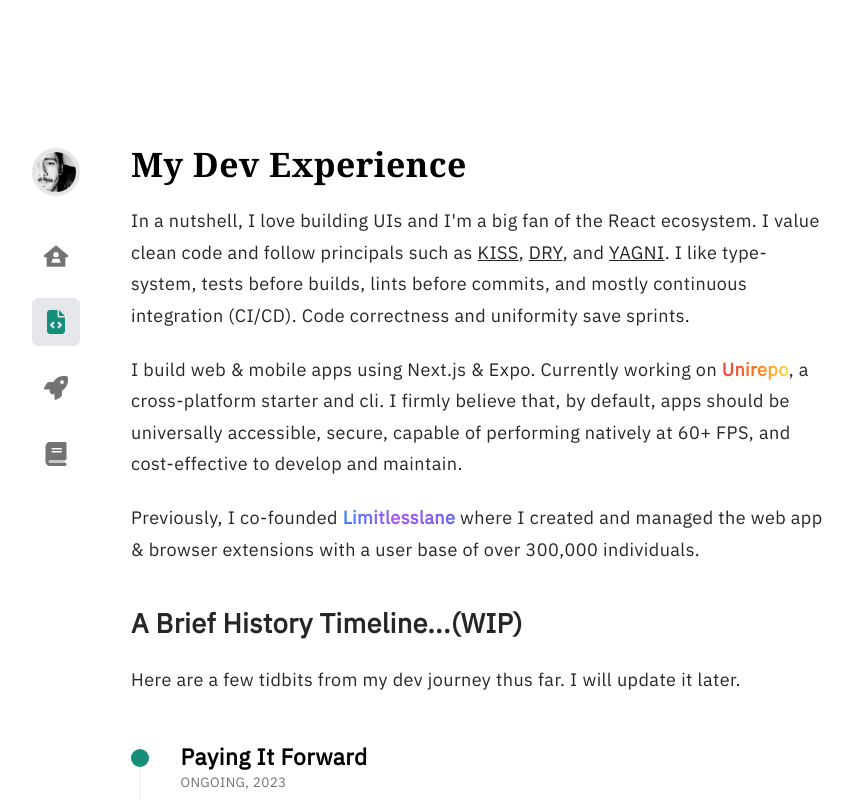
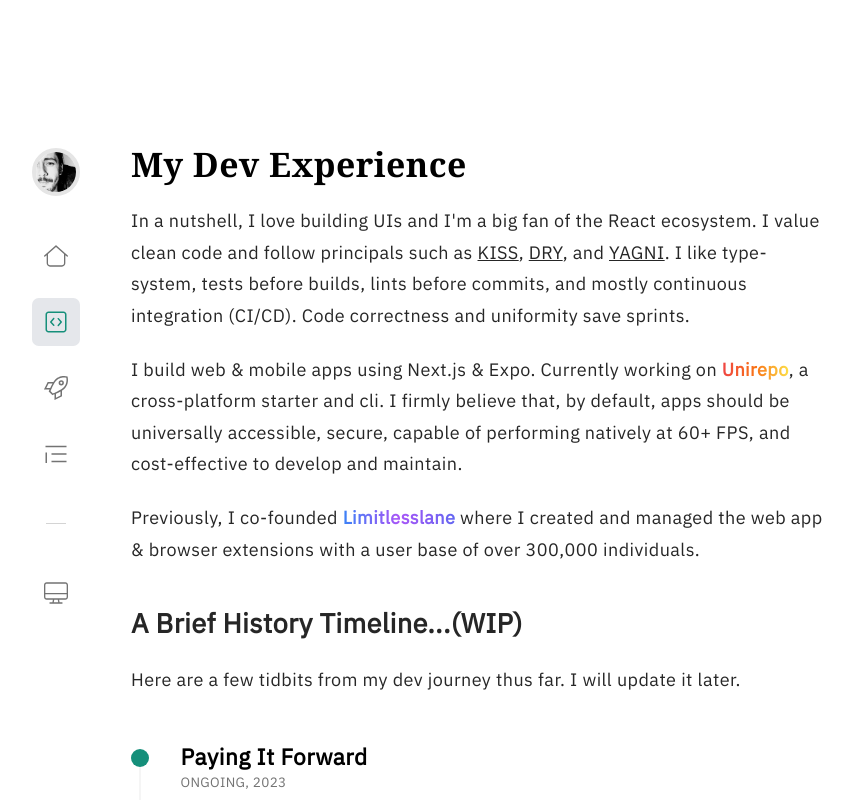
Before and after one commit to wibb36/wibb.me, a Next.js app: page /dev in a window 1280 px wide. Shown: the top 800 px of the page, without its empty margins (155-1008 px from the left). Built offline with nearby package versions, Linux system fonts and the light colour scheme.

Commit message:
add theme switch button icon

```diff
--- a/app/layout.tsx
+++ b/app/layout.tsx
@@ -1,8 +1,7 @@
-import './global.css'
+import '../styles/global.css'
 
-import clsx from 'clsx';
 import localFont from 'next/font/local';
-import { Sidebar, Breadcrumbs } from '../components';
+import { Providers, Sidebar, Breadcrumbs } from '../components';
 
 export { metadata } from './meta'
 
@@ -19,18 +18,19 @@ export default function RootLayout({
     children: React.ReactNode
 }) {
     return (
-        <html lang="en"
-            className={clsx(
-                'text-black bg-white dark:text-white dark:bg-[#111010]',
-                wibb_font.variable
-            )}
+        <html
+            lang="en"
+            className={wibb_font.variable}
+            suppressHydrationWarning
         >
             <body className="antialiased max-w-4xl mb-40 flex flex-col md:flex-row mx-4 mt-8 md:mt-20 lg:mt-32 lg:mx-auto bg-grid [--grid-opacity:0.08] [--grid-size:100px] overflow-y-scroll scrollbar scrollbar-thumb-[#158f7a] dark:scrollbar-thumb-primary scrollbar-track-gray-200 dark:scrollbar-track-gray-800" suppressHydrationWarning={true} >
-                <Sidebar />
-                <main className="flex-auto min-w-0 mt-6 md:mt-0 flex flex-col px-2 md:px-0">
-                    <Breadcrumbs />
-                    {children}
-                </main>
+                <Providers>
+                    <Sidebar />
+                    <main className="flex-auto min-w-0 mt-6 md:mt-0 flex flex-col px-2 md:px-0">
+                        <Breadcrumbs />
+                        {children}
+                    </main>
+                </Providers>
             </body>
         </html>
     )
--- a/components/icon/icons.tsx
+++ b/components/icon/icons.tsx
@@ -7,14 +7,14 @@ export type IconType = keyof typeof icons;
 export const icons = {
     home: (props: React.SVGProps<SVGSVGElement>) => (
         <svg viewBox="0 0 576 512" {...props}>
-            <path d="M576 287.6h-64.2l1 224.4H64.1V287.6H0V240L288.4 0 576 240v47.6zM352 224a64 64 0 1 0-128 0 64 64 0 1 0 128 0zm48 192-32-96H208l-32 96h224z" />
+    <path d="M277.4 4c6-5.3 15.1-5.3 21.2 0l272 240c6.6 5.8 7.3 16 1.4 22.6s-16 7.3-22.6 1.4L512 235v197c0 44.2-35.8 80-80 80H144c-44.2 0-80-35.8-80-80V235l-37.4 33c-6.6 5.8-16.8 5.2-22.6-1.4s-5.2-16.8 1.4-22.6l272-240zM96 206.7V432c0 26.5 21.5 48 48 48h288c26.5 0 48-21.5 48-48V206.7L288 37.3 96 206.7z" />
         </svg>
     ),
 
     dev: (props: React.SVGProps<SVGSVGElement>) => (
-        <svg viewBox="0 0 384 512" fill="none" {...props}>
+        <svg viewBox="0 0 448 512" fill="none" {...props}>
             <g clipPath="url(#a)">
-                <path d="M64 0C28.7 0 0 28.7 0 64v384c0 35.3 28.7 64 64 64h256c35.3 0 64-28.7 64-64V160H256c-17.7 0-32-14.3-32-32V0H64zm192 0v128h128L256 0zM153 289l-31 31 31 31c9.4 9.4 9.4 24.6 0 33.9s-24.6 9.4-33.9 0L71 337c-9.4-9.4-9.4-24.6 0-33.9l48-48c9.4-9.4 24.6-9.4 33.9 0s9.4 24.6 0 33.9zm112-34 48 48c9.4 9.4 9.4 24.6 0 33.9l-48 48c-9.4 9.4-24.6 9.4-33.9 0s-9.4-24.6 0-33.9l31-31-31-31c-9.4-9.4-9.4-24.6 0-33.9s24.6-9.4 33.9 0z" />
+            <path d="M384 64c17.7 0 32 14.3 32 32v320c0 17.7-14.3 32-32 32H64c-17.7 0-32-14.3-32-32V96c0-17.7 14.3-32 32-32h320zM64 32C28.7 32 0 60.7 0 96v320c0 35.3 28.7 64 64 64h320c35.3 0 64-28.7 64-64V96c0-35.3-28.7-64-64-64H64zm197.4 140c-6.6 5.9-7.2 16-1.3 22.6l54.5 61.4-54.6 61.4c-5.9 6.6-5.3 16.7 1.3 22.6s16.7 5.3 22.6-1.3l64-72c5.4-6.1 5.4-15.2 0-21.3l-64-72c-5.9-6.6-16-7.2-22.6-1.3zM188 194.6c5.9-6.6 5.3-16.7-1.3-22.6s-16.7-5.3-22.6 1.3l-64 72c-5.4 6.1-5.4 15.2 0 21.3l64 72c5.9 6.6 16 7.2 22.6 1.3s7.2-16 1.3-22.6L133.4 256l54.6-61.4z" />
 
             </g>
         </svg>
@@ -23,7 +23,8 @@ export const icons = {
     projects: (props: React.SVGProps<SVGSVGElement>) => (
         <svg viewBox="0 0 512 512" fill="none" {...props}>
             <g clipPath="url(#a)">
-                <path d="M156.6 384.9 125.7 354c-8.5-8.5-11.5-20.8-7.7-32.2 3-8.9 7-20.5 11.8-33.8H24c-8.6 0-16.6-4.6-20.9-12.1s-4.2-16.7.2-24.1l52.5-88.5c13-21.9 36.5-35.3 61.9-35.3H200c2.4-4 4.8-7.7 7.2-11.3C289.1-4.1 411.1-8.1 483.9 5.3c11.6 2.1 20.6 11.2 22.8 22.8 13.4 72.9 9.3 194.8-111.4 276.7-3.5 2.4-7.3 4.8-11.3 7.2v82.3c0 25.4-13.4 49-35.3 61.9l-88.5 52.5c-7.4 4.4-16.6 4.5-24.1.2S224 496.7 224 488V380.8c-14.1 4.9-26.4 8.9-35.7 11.9-11.2 3.6-23.4.5-31.8-7.8zM384 168a40 40 0 1 0 0-80 40 40 0 1 0 0 80z" />
+            <path d="M384 312.1c4-2.5 7.7-4.9 11.3-7.3C527.1 215.4 519.9 78.3 502.7 9.3c-68.9-17.2-206-24.5-295.4 107.4-2.4 3.6-4.9 7.3-7.3 11.3H78.1l-4.4 8.8-64 128L-1.9 288h120.4c-10.9 24.4-17.9 40.9-17.9 40.9l80.8 80.8s17.2-7 42.6-17.9v122.1l23.2-11.6 128-64 8.8-4.4V312.1zm-32 18.5v83.5l-96 48v-84.5c30.3-13.7 65.4-30.3 96-47zM133.1 256H49.9l48-96h83.3c-16.9 30.7-34 65.8-48.1 96zm5.5 65.6 1.5-3.5c6.3-14.4 15.2-34.4 25.6-56.4 20.9-44.6 46.7-95.6 68-127.1C304.6 30 409.4 24.5 475.7 36.2c11.7 66.3 6.2 171.1-98.4 242-31.5 21.3-82.7 46.6-127.7 67.1-22.2 10.1-42.3 18.8-56.8 25l-3.9 1.6-50.4-50.4zM368 168a24 24 0 1 1 0-48 24 24 0 1 1 0 48zm-56-24a56 56 0 1 0 112 0 56 56 0 1 0-112 0z" />
+
             </g>
         </svg>
     ),
@@ -31,15 +32,7 @@ export const icons = {
     writing: (props: React.SVGProps<SVGSVGElement>) => (
         <svg viewBox="0 0 448 512" {...props}>
             <g clipPath="url(#a)">
-                <path
-                    d="M0 96C0 43 43 0 96 0h320c17.7 0 32 14.3 32 32v320c0 17.7-14.3 32-32 32H96c-17.7 0-32 14.3-32 32s14.3 32 32 32h320c17.7 0 32 14.3 32 32s-14.3 32-32 32H96c-53 0-96-43-96-96V96zm144 32c-8.8 0-16 7.2-16 16s7.2 16 16 16h192c8.8 0 16-7.2 16-16s-7.2-16-16-16H144zm-16 80c0 8.8 7.2 16 16 16h192c8.8 0 16-7.2 16-16s-7.2-16-16-16H144c-8.8 0-16 7.2-16 16z"
-                />
-                <path
-                    d="M64 416c0-17.7 14.3-32 32-32h320v64H96c-17.7 0-32-14.3-32-32z"
-                    style={{
-                        opacity: 0.4,
-                    }}
-                />
+                <path d="M16 80H0v32h448V80H16zm128 160h-16v32h320v-32H144zm-16 160v32h320v-32H128zM0 432v16h32V224H0v208z" />
             </g>
         </svg>
     ),
@@ -61,4 +54,26 @@ export const icons = {
             />
         </svg>
     ),
+
+    moon: (props: React.SVGProps<SVGSVGElement>) => (
+        <svg viewBox="0 0 512 512" {...props}>
+            <path d="M190.6 66.8c-38.8 37.8-62.9 90.7-62.9 149.2 0 108.9 83.5 198.3 189.9 207.3-27.8 15.7-59.9 24.7-94.1 24.7C117.7 448 32 362.1 32 256c0-94.8 68.5-173.5 158.6-189.2zm66.1-21.5c-1.5-6.9-7.3-11.9-14.3-12.5-6.3-.5-12.6-.8-19-.8C100 32 0 132.3 0 256s100 224 223.5 224c60.6 0 115.5-24.2 155.8-63.4 5-4.9 6.3-12.5 3.1-18.7s-10.1-9.7-17-8.5c-9.8 1.7-19.8 2.6-30.1 2.6-96.9 0-175.5-78.8-175.5-176 0-65.8 36-123.1 89.3-153.3 6.1-3.5 9.2-10.5 7.7-17.3z" />
+
+
+        </svg>
+    ),
+
+    sunny: (props: React.SVGProps<SVGSVGElement>) => (
+        <svg viewBox="0 0 512 512" {...props}>
+            <path d="M256 0c8.8 0 16 7.2 16 16v80c0 8.8-7.2 16-16 16s-16-7.2-16-16V16c0-8.8 7.2-16 16-16zM0 256c0-8.8 7.2-16 16-16h80c8.8 0 16 7.2 16 16s-7.2 16-16 16H16c-8.8 0-16-7.2-16-16zm400 0c0-8.8 7.2-16 16-16h80c8.8 0 16 7.2 16 16s-7.2 16-16 16h-80c-8.8 0-16-7.2-16-16zM256 400c8.8 0 16 7.2 16 16v80c0 8.8-7.2 16-16 16s-16-7.2-16-16v-80c0-8.8 7.2-16 16-16zM75 75c6.2-6.2 16.4-6.2 22.6 0l56.6 56.6c6.2 6.2 6.2 16.4 0 22.6s-16.4 6.2-22.6 0L75 97.6c-6.2-6.2-6.2-16.4 0-22.6zm0 362c-6.2-6.2-6.2-16.4 0-22.6l56.6-56.6c6.2-6.2 16.4-6.2 22.6 0s6.2 16.4 0 22.6L97.6 437c-6.2 6.2-16.4 6.2-22.6 0zm282.8-282.8c-6.2-6.2-6.2-16.4 0-22.6L414.4 75c6.2-6.2 16.4-6.2 22.6 0s6.2 16.4 0 22.6l-56.6 56.6c-6.2 6.2-16.4 6.2-22.6 0zm0 203.6c6.2-6.2 16.4-6.2 22.6 0l56.6 56.6c6.2 6.2 6.2 16.4 0 22.6s-16.4 6.2-22.6 0l-56.6-56.6c-6.2-6.2-6.2-16.4 0-22.6zM336 256a80 80 0 1 0-160 0 80 80 0 1 0 160 0zm-192 0a112 112 0 1 1 224 0 112 112 0 1 1-224 0z" />
+
+        </svg>
+    ),
+
+    desktop: (props: React.SVGProps<SVGSVGElement>) => (
+        <svg viewBox="0 0 576 512" {...props}>
+            <path d="M512 32H64c-17.7 0-32 14.3-32 32v192h512V64c0-17.7-14.3-32-32-32zm64 224v96c0 35.3-28.7 64-64 64H362.9l10.7 64H432c8.8 0 16 7.2 16 16s-7.2 16-16 16H144c-8.8 0-16-7.2-16-16s7.2-16 16-16h58.4l10.7-64H64c-35.3 0-64-28.7-64-64V64C0 28.7 28.7 0 64 0h448c35.3 0 64 28.7 64 64v192zM32 288v64c0 17.7 14.3 32 32 32h448c17.7 0 32-14.3 32-32v-64H32zm202.9 192h106.2l-10.7-64h-84.8l-10.7 64z" />
+
+        </svg>
+    ),
 }
--- a/components/index.ts
+++ b/components/index.ts
@@ -5,7 +5,9 @@ export * from './breadcrumbs'
 export * from './icon'
 export * from './mdx'
 export * from './project-group'
+export * from './sidebar'
 export * from './timeline'
 export * from './tooltip'
 export * from './typography'
-export * from './sidebar'
+export * from './theme-switch'
+export * from './providers'
--- /dev/null
+++ b/components/providers/index.tsx
@@ -0,0 +1,5 @@
+import { ThemeProvider } from 'next-themes'
+
+export function Providers({ children, ...rest }: { children: React.ReactNode }) {
+    return <ThemeProvider attribute="class" {...rest}>{children}</ThemeProvider>
+}
--- a/components/sidebar/index.tsx
+++ b/components/sidebar/index.tsx
@@ -8,7 +8,7 @@ import type { IconType } from '../icon';
 import { Icon } from '../icon';
 import { Tooltip } from '../tooltip'
 import Logo from '../logo';
-
+import { ThemeSwitch } from '../theme-switch';
 
 const navItems: Record<string, { name: string; icon: IconType; className: string }> = {
     '/': {
@@ -43,11 +43,13 @@ export function Sidebar() {
     return (
         <aside className="md:w-[150px] md:flex-shrink-0 -mx-4 md:mx-0 md:px-0 font-serif">
             <div className="flex flex-row md:flex-col items-center md:sticky md:top-20">
+
                 <div className="mt-[4px] mb-2 px-4 md:px-0 md:mb-8 space-y-10 flex flex-col md:flex-row items-start ">
                     <Logo />
                 </div>
+
                 <nav
-                    className="flex flex-row md:flex-col items-start relative px-4 md:px-0 pb-0 fade"
+                    className="flex flex-row md:flex-col items-start justify-center relative px-4 md:px-0 pb-0 fade"
                     id="nav"
                 >
                     <div className="flex flex-row md:flex-col justify-center items-center space-x-4 md:space-x-0 md:space-y-4">
@@ -92,6 +94,14 @@ export function Sidebar() {
                             );
                         })}
                     </div>
+
+                    {/* Divider hidden on mobile temporary */}
+                    <div className="hidden md:flex my-10 w-[20px] h-[.5px] bg-neutral-300 dark:bg-neutral-800 self-center" />
+
+                    <div className="hidden md:flex align-middle self-center">
+                        <ThemeSwitch className="p-[12px]" />
+                    </div>
+
                 </nav>
             </div>
         </aside>
--- /dev/null
+++ b/components/theme-switch/index.tsx
@@ -0,0 +1,59 @@
+import React, { useState, useEffect } from "react";
+import { useTheme } from "next-themes";
+import clsx from 'clsx';
+
+import type { IconType } from '../icon'
+import { Icon } from '../icon';
+
+export function ThemeSwitch({ className }: { className?: string; }) {
+    const [mounted, setMounted] = useState(false)
+    const { theme, setTheme } = useTheme();
+
+    useEffect(() => {
+        setMounted(true)
+    }, [])
+
+    if (!mounted) {
+        return null
+    }
+
+    const options: Array<{ icon: IconType; label: string }> = [
+        {
+            icon: "desktop",
+            label: "system",
+        },
+        {
+            icon: "sunny",
+            label: "light",
+        },
+        {
+            icon: "moon",
+            label: "dark",
+        },
+    ];
+
+    const getNextTheme = () => {
+        const currentThemeIndex = options.findIndex(option => option.label === theme);
+        const nextThemeIndex = (currentThemeIndex + 1) % options.length;
+        return options[nextThemeIndex].label;
+    };
+
+    const handleClick = () => {
+        setTheme(getNextTheme());
+    };
+
+    const currentOption = options.find(option => option.label === theme) || options[0];
+
+    return (
+        <button
+            onClick={handleClick}
+            className={clsx(
+                'transition-all text-neutral-500 hover:text-[#158f7a] dark:hover:text-[#2cffd1cb]', className
+            )}
+            aria-label={currentOption.label}
+            type="button"
+        >
+            <Icon name={currentOption.icon} width={24} height={24} className='transition-all' />
+        </button>
+    );
+}
--- a/components/tooltip/index.tsx
+++ b/components/tooltip/index.tsx
@@ -33,7 +33,7 @@ export function Tooltip({ content, side = "top", children, ...props }: TooltipPr
                     )}
                 >
                     <TooltipPrimitive.Arrow className="fill-gray-200 dark:fill-gray-800" />
-                    <span className="block font-mono text-sm leading-none">
+                    <span className="block font-mono text-sm leading-none capitalize">
                         {content}
                     </span>
                 </TooltipPrimitive.Content>
--- a/package.json
+++ b/package.json
@@ -21,6 +21,7 @@
         "framer-motion": "^10.12.4",
         "next": "13.3.1",
         "next-contentlayer": "^0.3.2",
+        "next-themes": "^0.2.1",
         "react": "18.2.0",
         "react-dom": "18.2.0",
         "react-wrap-balancer": "^0.4.0",
--- a/tailwind.config.js
+++ b/tailwind.config.js
@@ -1,5 +1,6 @@
 /** @type {import('tailwindcss').Config} */
 module.exports = {
+    darkMode: "class",
     content: [
         './pages/**/*.{js,ts,jsx,tsx}',
         './components/**/*.{js,ts,jsx,tsx}',
```
Also changed, not shown: styles/global.css (renamed from app/global.css), 2 other files (tests, documents, lock files or other folders).
